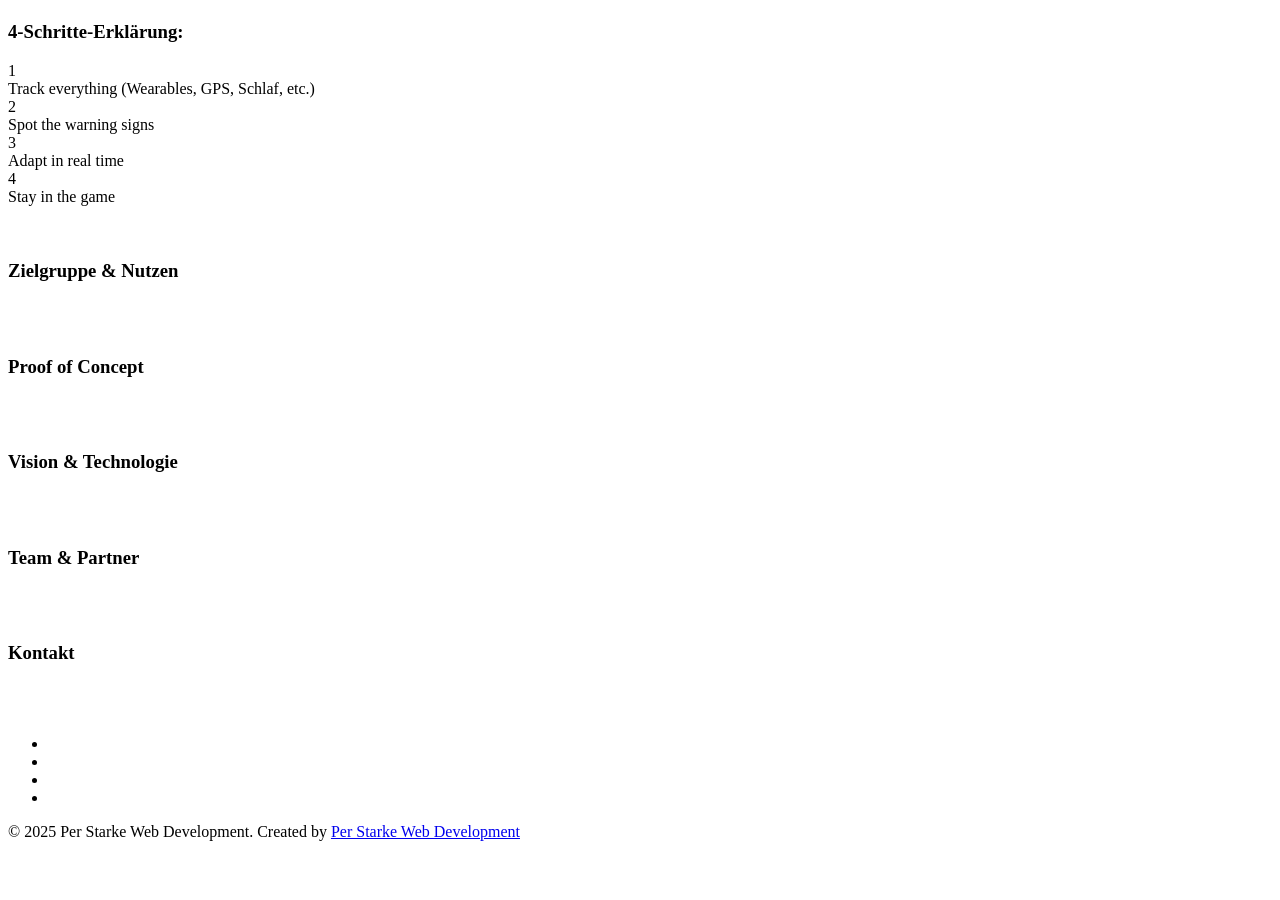
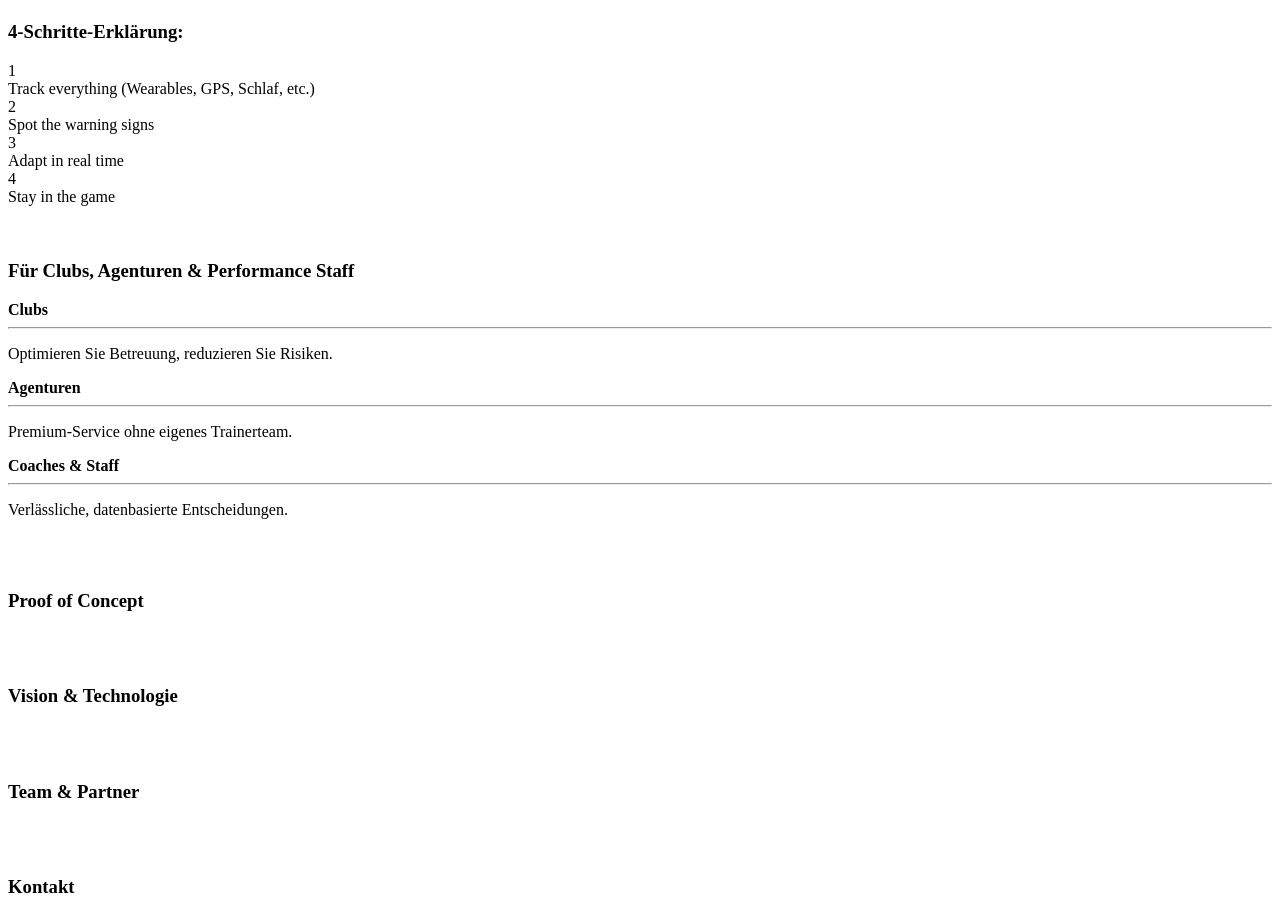
Before and after one commit to perstarke-webdev/noegosports, a Jekyll site: the page built from _pages/index.html, in a window 1280 px wide and 900 px high, scrolled down 5694 px. Built offline with Jekyll 4.4.1, drawn with Linux system fonts in a browser that asks for light colours; cached includes are drawn as plain includes; before the commit the page ends 6543 px from its top, so only the background shows below that; some of the changed text lies outside the part shown.

Commit message:
section 3

```diff
--- a/_data/navigation.yml
+++ b/_data/navigation.yml
@@ -6,7 +6,7 @@ main:
   - title: "Lösung"
     url: /#loesung
     blank: false
-  - title: "Nutzen"
+  - title: "Zielgruppe & Nutzen"
     url: /#zielgruppe
     blank: false
   - title: "Proof of Concept"
--- a/_pages/index.html
+++ b/_pages/index.html
@@ -98,11 +98,6 @@ excerpt: "No Ego.AI hilft Clubs und Agenturen, Spieler:innen zu schützen, Leist
         </div>
 
 
-
-
-
-
-
     <br><br>
 
 </section>
@@ -113,7 +108,35 @@ excerpt: "No Ego.AI hilft Clubs und Agenturen, Spieler:innen zu schützen, Leist
 
 <section class="site-section" id="zielgruppe">
 
-    <h1>Zielgruppe & Nutzen</h1>
+    <h1>Für Clubs, Agenturen & Performance Staff</h1>
+
+    <div class="box-container margin-top">
+        <div class="box box--primary box-third">
+            <i class="fas fa-building"></i>
+            <b>Clubs</b><br>
+            <hr>
+            <p>
+                Optimieren Sie Betreuung, reduzieren Sie Risiken.
+            </p>
+        </div>
+        <div class="box box--primary box-third">
+            <i class="fas fa-handshake"></i>
+            <b>Agenturen</b><br>
+            <hr>
+            <p>
+                Premium-Service ohne eigenes Trainerteam.
+            </p>
+        </div>
+        <div class="box box--primary box-third">
+            <i class="fas fa-chart-line"></i>
+            <b>Coaches & Staff</b><br>
+            <hr>
+            <p>
+                Verlässliche, datenbasierte Entscheidungen.
+            </p>
+        </div>
+    </div>
+
 
 
     <br><br>
--- a/assets/css/custom-styles.css
+++ b/assets/css/custom-styles.css
@@ -123,7 +123,9 @@ li {
     flex: 1;
     font-size: 18px;
     line-height: 1.4;
+    margin-top: 5px;
     text-align: left;
+
 }
 
 .step-text span {
@@ -138,3 +140,7 @@ li {
     }
 
 }
+
+.margin-top {
+    margin-top: 2rem;
+}
```
